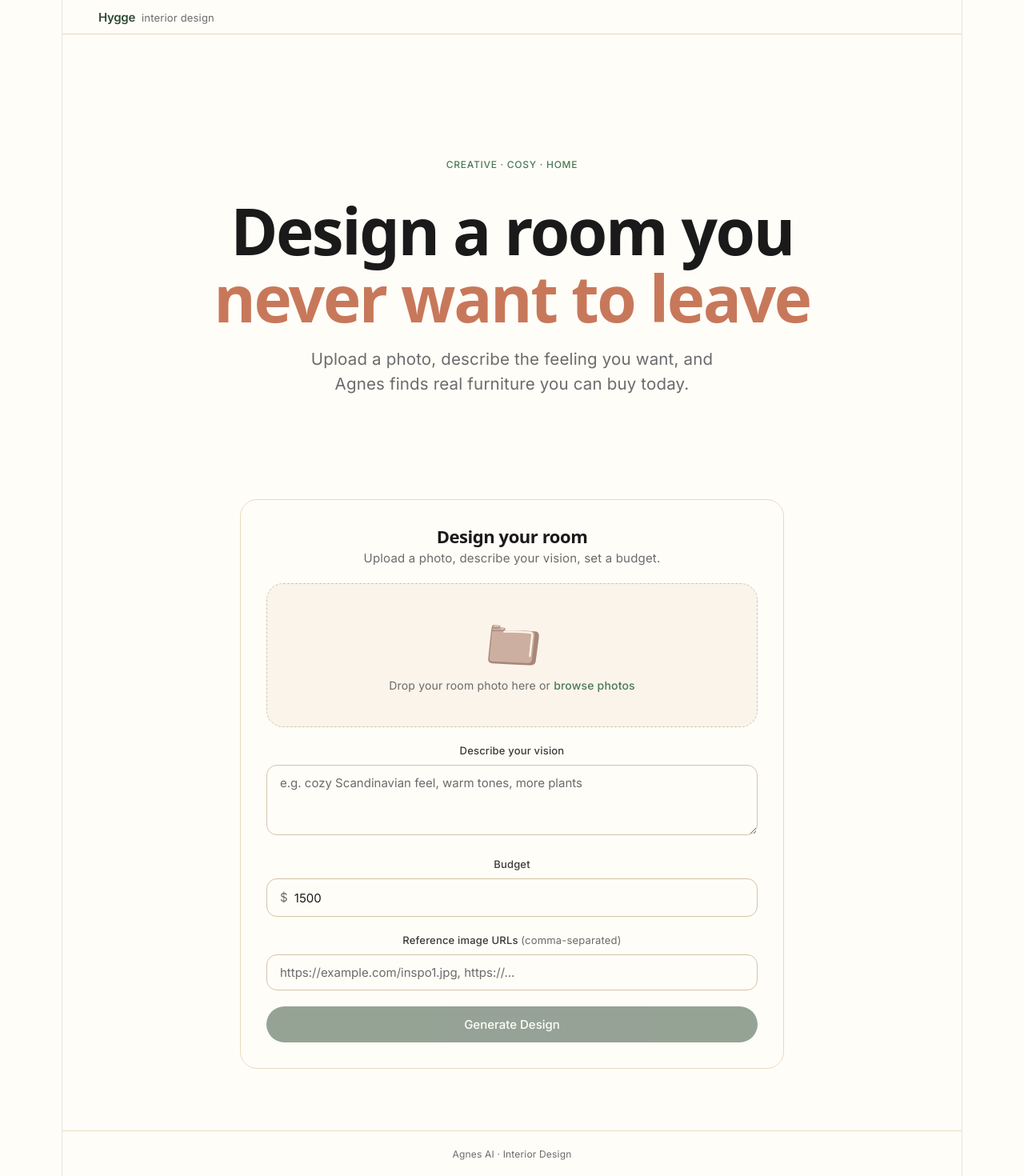
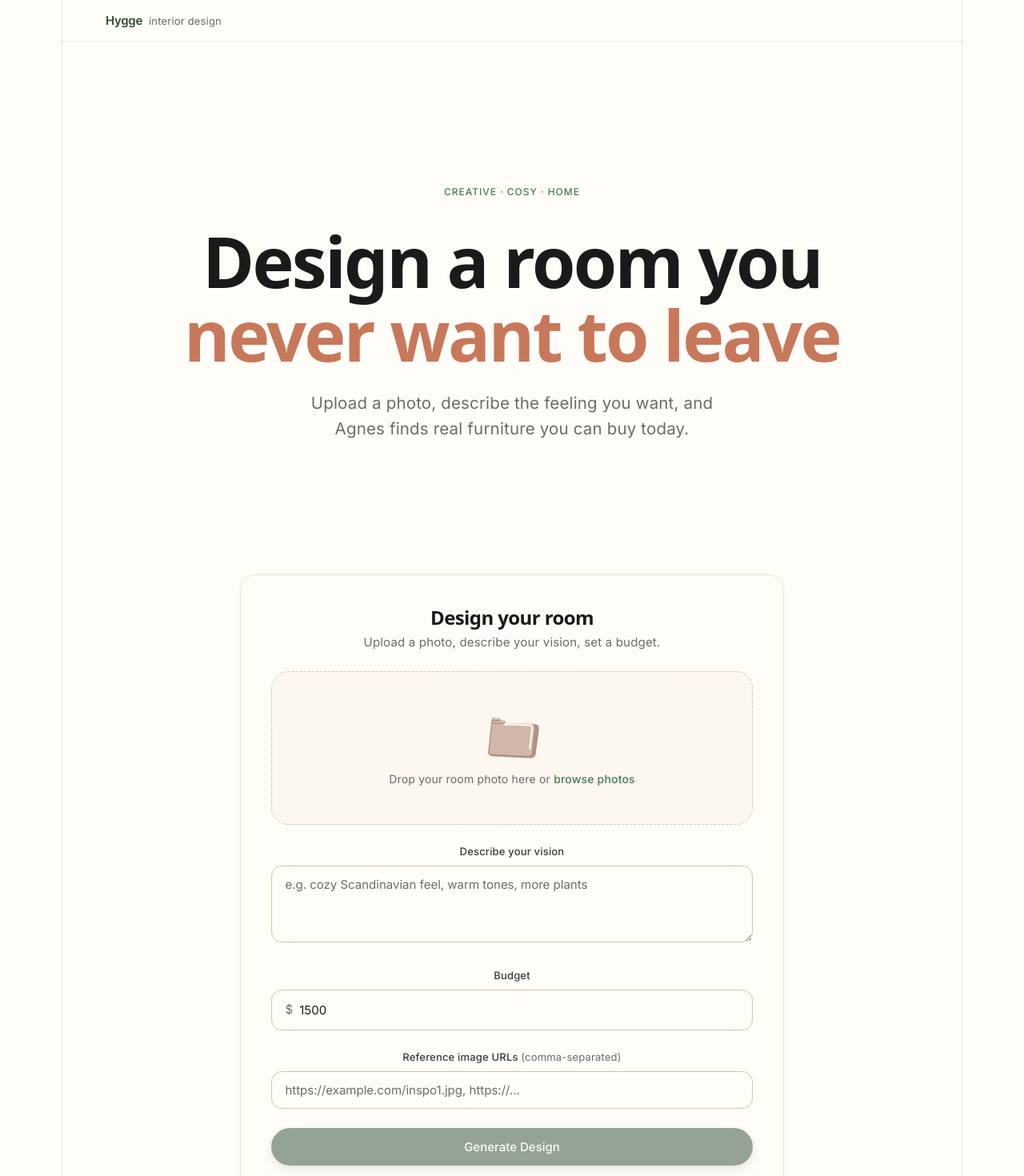
Before and after one commit to erbreuer/agnes-hackathon, a React (Vite) app in the folder frontend/: page / in a window 1280 px wide. Shown: the top 1470 px of the page at 80% size. Built offline with nearby package versions, Linux system fonts and the light colour scheme.

Commit message:
small changes

```diff
--- a/frontend/src/App.css
+++ b/frontend/src/App.css
@@ -1,12 +1,11 @@
 /* ── Font — Inter only ── */
 @import url('https://fonts.googleapis.com/css2?family=Inter:wght@300;400;500;600;700&display=swap');
 
-/* ── Color tokens — hygge palette kept ── */
+/* ── Color tokens — hygge palette ── */
 :root {
   --forest:        #2D4A35;
   --forest-mid:    #4A7A56;
   --terracotta:    #C8785A;
-  --terra-pale:    #E8B89A;
   --cream:         #F5EDE0;
   --parchment:     #FAF4EA;
   --warm-white:    #FFFDF8;
@@ -18,21 +17,33 @@
   --error:         #B83A2E;
   --error-bg:      #FDF2F1;
 
-  /* Apple-style structural tokens */
-  --radius:        21px;
-  --radius-pill:   980px;
-  --header-h:      43px;
+  /* Shadows — soft, diffuse, layered */
+  --shadow-sm:  0 1px 2px rgba(45,74,53,0.04),
+                0 2px 8px rgba(45,74,53,0.04);
+  --shadow-md:  0 2px 8px rgba(45,74,53,0.05),
+                0 8px 24px rgba(45,74,53,0.07),
+                0 20px 48px rgba(45,74,53,0.05);
+  --shadow-lg:  0 4px 16px rgba(45,74,53,0.06),
+                0 16px 48px rgba(45,74,53,0.10),
+                0 40px 80px rgba(45,74,53,0.07);
+
+  /* Spring-like cubic-bezier — overshoot feel */
+  --spring:     cubic-bezier(0.34, 1.56, 0.64, 1);
+  --ease-out:   cubic-bezier(0.16, 1, 0.3, 1);
+
+  --radius:     21px;
+  --radius-pill: 980px;
+  --header-h:   52px;
 }
 
 /* ── Reset ── */
 *, *::before, *::after { box-sizing: border-box; margin: 0; padding: 0; }
-
 html { scroll-behavior: smooth; }
 
 body {
   font-family: 'Inter', -apple-system, BlinkMacSystemFont, sans-serif;
   font-size: 17px;
-  line-height: 1.47;
+  line-height: 1.5;
   color: var(--text-body);
   background: var(--warm-white);
   -webkit-font-smoothing: antialiased;
@@ -46,15 +57,17 @@ body {
   flex-direction: column;
 }
 
-/* ── Header — Apple 43px sticky ── */
+/* ── Header — Glassmorphism ── */
 .header {
   position: sticky;
   top: 0;
   z-index: 100;
   height: var(--header-h);
-  background: rgba(255, 253, 248, 0.9);
-  border-bottom: 1px solid var(--sand);
-  padding: 0 clamp(1rem, 4vw, 2.5rem);
+  background: rgba(255, 253, 248, 0.72);
+  backdrop-filter: saturate(180%) blur(20px);
+  -webkit-backdrop-filter: saturate(180%) blur(20px);
+  border-bottom: 1px solid rgba(232, 217, 192, 0.6);
+  padding: 0 clamp(1.5rem, 5vw, 3rem);
   padding-top: env(safe-area-inset-top);
   flex-shrink: 0;
 }
@@ -82,10 +95,10 @@ body {
   margin-left: 8px;
 }
 
-/* ── Hero — Apple massive type ── */
+/* ── Hero ── */
 .hero {
   background: var(--warm-white);
-  padding: clamp(5rem, 12vw, 9rem) clamp(1rem, 4vw, 2.5rem) clamp(3rem, 6vw, 5rem);
+  padding: clamp(6rem, 14vw, 11rem) clamp(1.5rem, 5vw, 3rem) clamp(4rem, 8vw, 6rem);
   text-align: center;
 }
 
@@ -93,22 +106,24 @@ body {
   font-size: 12px;
   font-weight: 500;
   color: var(--forest-mid);
-  letter-spacing: 0.06em;
+  letter-spacing: 0.08em;
   text-transform: uppercase;
-  margin-bottom: 20px;
+  margin-bottom: 24px;
+  animation: fly-in 0.6s var(--ease-out) both;
 }
 
 .hero-title {
-  font-size: clamp(40px, 7vw, 80px);
+  font-size: clamp(44px, 7.5vw, 88px);
   font-weight: 700;
-  line-height: 1.05;
+  line-height: 1.04;
   letter-spacing: -0.03em;
   color: var(--text-dark);
-  margin-bottom: 20px;
-  max-width: 900px;
+  margin-bottom: 24px;
+  max-width: 960px;
   margin-left: auto;
   margin-right: auto;
   text-wrap: balance;
+  animation: fly-in 0.6s var(--ease-out) 80ms both;
 }
 
 .hero-title em {
@@ -120,16 +135,17 @@ body {
   font-size: clamp(17px, 1.6vw, 21px);
   color: var(--text-muted);
   font-weight: 400;
-  line-height: 1.5;
-  max-width: 560px;
+  line-height: 1.55;
+  max-width: 540px;
   margin: 0 auto;
   text-wrap: pretty;
+  animation: fly-in 0.6s var(--ease-out) 160ms both;
 }
 
 /* ── Layout ── */
 .layout {
   flex: 1;
-  padding: clamp(2rem, 4vw, 4rem) clamp(1rem, 4vw, 2.5rem) clamp(3rem, 6vw, 5rem);
+  padding: clamp(2.5rem, 5vw, 5rem) clamp(1.5rem, 5vw, 3rem) clamp(4rem, 7vw, 6rem);
   width: 100%;
 }
 
@@ -145,8 +161,8 @@ body {
 
 .layout--split {
   display: grid;
-  grid-template-columns: minmax(320px, 420px) minmax(0, 1fr);
-  gap: clamp(1.5rem, 3vw, 3rem);
+  grid-template-columns: minmax(340px, 440px) minmax(0, 1fr);
+  gap: clamp(2rem, 4vw, 4rem);
   align-items: start;
   max-width: 1440px;
   margin: 0 auto;
@@ -154,31 +170,34 @@ body {
 
 .layout--split .form-panel {
   position: sticky;
-  top: calc(var(--header-h) + 16px);
+  top: calc(var(--header-h) + 20px);
   width: 100%;
 }
 
 .results-panel {
   display: flex;
   flex-direction: column;
-  gap: 16px;
+  gap: 20px;
   min-width: 0;
 }
 
-/* ── Cards ── */
+/* ── Cards — frosted glass feel ── */
 .card {
-  background: var(--warm-white);
+  background: rgba(255, 253, 248, 0.85);
+  backdrop-filter: blur(8px);
+  -webkit-backdrop-filter: blur(8px);
   border-radius: var(--radius);
-  border: 1px solid var(--sand);
-  padding: clamp(20px, 2.5vw, 34px);
+  border: 1px solid rgba(232, 217, 192, 0.7);
+  box-shadow: var(--shadow-sm);
+  padding: clamp(24px, 3vw, 40px);
 }
 
 .card h2 {
-  font-size: 22px;
-  font-weight: 600;
-  letter-spacing: -0.02em;
+  font-size: 24px;
+  font-weight: 700;
+  letter-spacing: -0.025em;
   color: var(--text-dark);
-  margin-bottom: 4px;
+  margin-bottom: 6px;
   line-height: 1.2;
   text-wrap: balance;
 }
@@ -187,8 +206,14 @@ body {
   font-size: 15px;
   color: var(--text-muted);
   font-weight: 400;
-  margin-bottom: 20px;
+  margin-bottom: 24px;
   text-wrap: pretty;
+  line-height: 1.5;
+}
+
+/* ── Form card entrance ── */
+.form-card {
+  animation: fly-in 0.6s var(--ease-out) 120ms both;
 }
 
 /* ── Form fields ── */
@@ -197,31 +222,32 @@ body {
   font-size: 13px;
   font-weight: 500;
   color: var(--text-body);
-  margin: 20px 0 8px;
+  margin: 24px 0 8px;
 }
 
 .input, .textarea {
   width: 100%;
   border: 1px solid var(--sand-dark);
   border-radius: 13px;
-  padding: 12px 16px;
+  padding: 13px 16px;
   font-size: 15px;
   font-family: inherit;
   font-weight: 400;
   color: var(--text-dark);
-  background: var(--warm-white);
+  background: rgba(255, 253, 248, 0.9);
   outline: none;
+  transition: border-color 0.18s var(--ease-out),
+              box-shadow   0.18s var(--ease-out);
 }
 
 .input:focus, .textarea:focus {
   border-color: var(--forest);
-  outline: 2px solid rgba(45, 74, 53, 0.25);
-  outline-offset: 2px;
+  box-shadow: 0 0 0 3px rgba(45, 74, 53, 0.15);
 }
 
 .input:disabled, .textarea:disabled { opacity: 0.5; cursor: not-allowed; }
 .input::placeholder, .textarea::placeholder { color: var(--text-muted); }
-.textarea { resize: vertical; min-height: 88px; }
+.textarea { resize: vertical; min-height: 96px; }
 
 .input-prefix-wrap {
   display: flex;
@@ -229,17 +255,18 @@ body {
   border: 1px solid var(--sand-dark);
   border-radius: 13px;
   overflow: hidden;
-  background: var(--warm-white);
+  background: rgba(255, 253, 248, 0.9);
+  transition: border-color 0.18s var(--ease-out),
+              box-shadow   0.18s var(--ease-out);
 }
 
 .input-prefix-wrap:focus-within {
   border-color: var(--forest);
-  outline: 2px solid rgba(45, 74, 53, 0.25);
-  outline-offset: 2px;
+  box-shadow: 0 0 0 3px rgba(45, 74, 53, 0.15);
 }
 
 .input-prefix {
-  padding: 12px 4px 12px 16px;
+  padding: 13px 4px 13px 16px;
   color: var(--text-muted);
   font-size: 15px;
   font-weight: 400;
@@ -254,33 +281,39 @@ body {
   background: transparent;
 }
 
-.input--budget:focus { outline: none; }
+.input--budget:focus { box-shadow: none; }
 
 /* ── Drop zone ── */
 .dropzone {
-  border: 1px dashed var(--sand-dark);
+  border: 1.5px dashed var(--sand-dark);
   border-radius: var(--radius);
-  background: var(--parchment);
-  min-height: 180px;
+  background: rgba(250, 244, 234, 0.6);
+  min-height: 192px;
   display: flex;
   align-items: center;
   justify-content: center;
   cursor: pointer;
   overflow: hidden;
   margin-bottom: 4px;
+  transition: border-color 0.2s var(--ease-out),
+              background   0.2s var(--ease-out),
+              transform    0.2s var(--spring);
 }
 
 .dropzone:hover {
   border-color: var(--forest-mid);
-  background: var(--cream);
+  background: rgba(245, 237, 224, 0.7);
+  transform: scale(1.005);
 }
 
 .dropzone--filled {
   border-style: solid;
   border-color: var(--sand);
-  min-height: 260px;
+  min-height: 280px;
   background: var(--cream);
 }
+
+.dropzone--filled:hover { transform: none; }
 
 .dropzone-hint {
   display: flex;
@@ -303,12 +336,12 @@ body {
 .dropzone-icon {
   width: 80px;
   height: 64px;
-  opacity: 0.7;
+  opacity: 0.65;
 }
 
 .dropzone-preview {
   width: 100%;
-  height: 260px;
+  height: 280px;
   object-fit: cover;
 }
 
@@ -328,14 +361,17 @@ body {
   cursor: pointer;
   overflow: hidden;
   flex-shrink: 0;
+  transition: border-color 0.15s, transform 0.2s var(--spring);
 }
 
-.photo-thumb-btn:hover { border-color: var(--sand-dark); }
+.photo-thumb-btn:hover {
+  border-color: var(--sand-dark);
+  transform: scale(1.06);
+}
 
 .photo-thumb-btn--active {
   border-color: var(--forest);
-  outline: 2px solid rgba(45, 74, 53, 0.2);
-  outline-offset: 2px;
+  box-shadow: 0 0 0 3px rgba(45, 74, 53, 0.18);
 }
 
 .photo-thumb {
@@ -357,40 +393,65 @@ body {
   border-radius: var(--radius-pill);
   border: none;
   cursor: pointer;
-  padding: 13px 24px;
+  padding: 14px 28px;
+  transition: background  0.18s var(--ease-out),
+              transform   0.2s  var(--spring),
+              box-shadow  0.18s var(--ease-out),
+              opacity     0.15s;
 }
 
 .btn--primary {
   width: 100%;
-  margin-top: 20px;
+  margin-top: 24px;
   background: var(--forest);
   color: var(--warm-white);
+  box-shadow: 0 2px 8px rgba(45,74,53,0.18),
+              0 8px 20px rgba(45,74,53,0.12);
 }
 
-.btn--primary:hover:not(:disabled) { background: var(--forest-mid); }
+.btn--primary:hover:not(:disabled) {
+  background: var(--forest-mid);
+  box-shadow: 0 4px 16px rgba(45,74,53,0.22),
+              0 12px 32px rgba(45,74,53,0.14);
+  transform: translateY(-1px);
+}
+
+.btn--primary:active:not(:disabled) {
+  transform: scale(0.97) translateY(0);
+  box-shadow: 0 1px 4px rgba(45,74,53,0.18);
+}
+
 .btn--primary:focus-visible {
   outline: 2px solid var(--forest);
   outline-offset: 2px;
 }
+
 .btn--primary:disabled { opacity: 0.5; cursor: not-allowed; }
 
 .btn--secondary {
-  background: var(--warm-white);
+  background: rgba(255, 253, 248, 0.9);
   color: var(--forest);
   border: 1px solid var(--sand-dark);
-  padding: 12px 20px;
+  padding: 13px 22px;
   white-space: nowrap;
 }
 
 .btn--secondary:hover:not(:disabled) {
   background: var(--cream);
   border-color: var(--forest-mid);
+  transform: translateY(-1px);
+  box-shadow: 0 4px 12px rgba(45,74,53,0.08);
+}
+
+.btn--secondary:active:not(:disabled) {
+  transform: scale(0.97) translateY(0);
 }
 
 .btn--secondary:focus-visible {
   outline: 2px solid var(--forest);
   outline-offset: 2px;
 }
+
 .btn--secondary:disabled { opacity: 0.5; cursor: not-allowed; }
 
 .link-btn {
@@ -428,7 +489,7 @@ body {
 /* ── Error banner ── */
 .error-banner {
   margin-top: 13px;
-  padding: 12px 16px;
+  padding: 13px 16px;
   background: var(--error-bg);
   color: var(--error);
   border-radius: 13px;
@@ -438,10 +499,13 @@ body {
 
 /* ── Design summary ── */
 .summary-banner {
-  background: var(--cream);
+  background: rgba(245, 237, 224, 0.8);
+  backdrop-filter: blur(8px);
+  -webkit-backdrop-filter: blur(8px);
   border-radius: var(--radius);
-  padding: clamp(20px, 3vw, 34px);
-  border: 1px solid var(--sand);
+  padding: clamp(24px, 3vw, 40px);
+  border: 1px solid rgba(232, 217, 192, 0.8);
+  box-shadow: var(--shadow-sm);
 }
 
 .summary-label {
@@ -449,17 +513,17 @@ body {
   font-size: 11px;
   font-weight: 500;
   color: var(--forest-mid);
-  letter-spacing: 0.05em;
+  letter-spacing: 0.06em;
   text-transform: uppercase;
   margin-bottom: 13px;
 }
 
 .design-summary {
-  font-size: clamp(18px, 2vw, 24px);
+  font-size: clamp(19px, 2vw, 26px);
   font-weight: 600;
   color: var(--forest);
-  line-height: 1.3;
-  letter-spacing: -0.01em;
+  line-height: 1.35;
+  letter-spacing: -0.015em;
   text-wrap: pretty;
 }
 
@@ -467,8 +531,8 @@ body {
 .renders-grid {
   display: grid;
   grid-template-columns: repeat(auto-fit, minmax(min(100%, 260px), 1fr));
-  gap: 13px;
-  margin-top: 20px;
+  gap: 16px;
+  margin-top: 24px;
 }
 
 .render-link {
@@ -476,7 +540,15 @@ body {
   border-radius: var(--radius);
   overflow: hidden;
   background: var(--cream);
-  border: 1px solid var(--sand);
+  border: 1px solid rgba(232, 217, 192, 0.6);
+  box-shadow: var(--shadow-sm);
+  transition: transform   0.3s var(--spring),
+              box-shadow  0.3s var(--ease-out);
+}
+
+.render-link:hover {
+  transform: translateY(-4px) scale(1.01);
+  box-shadow: var(--shadow-md);
 }
 
 .render-img {
@@ -490,29 +562,37 @@ body {
 .products-grid {
   display: grid;
   grid-template-columns: repeat(auto-fill, minmax(min(100%, 190px), 1fr));
-  gap: 13px;
-  margin-top: 20px;
+  gap: 16px;
+  margin-top: 24px;
 }
 
 .product-card {
-  background: var(--cream);
+  background: rgba(245, 237, 224, 0.7);
   border-radius: var(--radius);
   overflow: hidden;
-  border: 1px solid var(--sand);
+  border: 1px solid rgba(232, 217, 192, 0.6);
+  box-shadow: var(--shadow-sm);
   display: flex;
   flex-direction: column;
+  transition: transform  0.25s var(--spring),
+              box-shadow 0.25s var(--ease-out);
+}
+
+.product-card:hover {
+  transform: translateY(-5px) scale(1.015);
+  box-shadow: var(--shadow-md);
 }
 
 .product-img {
   width: 100%;
-  height: 148px;
+  height: 152px;
   object-fit: cover;
   display: block;
   background: var(--warm-white);
 }
 
 .product-info {
-  padding: 13px 16px 16px;
+  padding: 16px 16px 18px;
   display: flex;
   flex-direction: column;
   gap: 4px;
@@ -527,7 +607,7 @@ body {
   -webkit-line-clamp: 2;
   -webkit-box-orient: vertical;
   overflow: hidden;
-  line-height: 1.35;
+  line-height: 1.4;
   text-wrap: pretty;
 }
 
@@ -541,8 +621,8 @@ body {
 .buy-btn {
   display: inline-flex;
   align-items: center;
-  margin-top: auto;
-  padding: 6px 16px;
+  margin-top: 8px;
+  padding: 7px 16px;
   background: var(--terracotta);
   color: var(--warm-white);
   border-radius: var(--radius-pill);
@@ -550,18 +630,25 @@ body {
   font-weight: 500;
   text-decoration: none;
   align-self: flex-start;
+  transition: background 0.15s var(--ease-out),
+              transform  0.2s  var(--spring);
 }
 
-.buy-btn:hover { background: #B86848; }
+.buy-btn:hover {
+  background: #B86848;
+  transform: scale(1.04);
+}
+
 .buy-btn:focus-visible {
   outline: 2px solid var(--terracotta);
   outline-offset: 2px;
 }
 
-/* ── Refine ── */
+/* ── Refine card ── */
 .refine-card {
   background: var(--forest);
   border: none;
+  box-shadow: var(--shadow-md);
   color: var(--warm-white);
 }
 
@@ -570,17 +657,16 @@ body {
 
 .refine-card .input {
   background: rgba(255, 253, 248, 0.08);
-  border-color: rgba(255, 253, 248, 0.18);
+  border-color: rgba(255, 253, 248, 0.2);
   color: var(--warm-white);
 }
 
 .refine-card .input:focus {
   border-color: rgba(255, 253, 248, 0.5);
-  outline: 2px solid rgba(255, 253, 248, 0.15);
-  outline-offset: 2px;
+  box-shadow: 0 0 0 3px rgba(255, 253, 248, 0.1);
 }
 
-.refine-card .input::placeholder { color: rgba(255, 253, 248, 0.45); }
+.refine-card .input::placeholder { color: rgba(255, 253, 248, 0.4); }
 
 .refine-row {
   display: flex;
@@ -591,19 +677,21 @@ body {
 .refine-input { flex: 1; }
 
 .refine-card .btn--secondary {
-  background: rgba(255, 253, 248, 0.12);
+  background: rgba(255, 253, 248, 0.1);
   color: var(--warm-white);
   border-color: rgba(255, 253, 248, 0.25);
 }
 
 .refine-card .btn--secondary:hover:not(:disabled) {
-  background: rgba(255, 253, 248, 0.2);
+  background: rgba(255, 253, 248, 0.18);
+  border-color: rgba(255, 253, 248, 0.4);
+  box-shadow: none;
 }
 
 /* ── Footer ── */
 .footer {
   text-align: center;
-  padding: 20px;
+  padding: 24px;
   font-size: 12px;
   color: var(--text-muted);
   border-top: 1px solid var(--sand);
@@ -650,7 +738,7 @@ body {
 @keyframes fly-in {
   from {
     opacity: 0;
-    transform: translateY(24px);
+    transform: translateY(20px);
   }
   to {
     opacity: 1;
@@ -658,56 +746,41 @@ body {
   }
 }
 
-@keyframes fade-in {
-  from { opacity: 0; }
-  to   { opacity: 1; }
-}
+/* Results panel — staggered fly-in */
+.results-panel > *:nth-child(1) { animation: fly-in 0.5s var(--ease-out) 0ms   both; }
+.results-panel > *:nth-child(2) { animation: fly-in 0.5s var(--ease-out) 80ms  both; }
+.results-panel > *:nth-child(3) { animation: fly-in 0.5s var(--ease-out) 160ms both; }
+.results-panel > *:nth-child(4) { animation: fly-in 0.5s var(--ease-out) 240ms both; }
 
-/* Hero entrance */
-.hero-eyebrow {
-  animation: fly-in 0.5s ease-out both;
-}
-.hero-title {
-  animation: fly-in 0.5s ease-out 80ms both;
-}
-.hero-sub {
-  animation: fly-in 0.5s ease-out 160ms both;
-}
+/* Product cards */
+.products-grid .product-card:nth-child(1)   { animation: fly-in 0.4s var(--ease-out) 0ms   both; }
+.products-grid .product-card:nth-child(2)   { animation: fly-in 0.4s var(--ease-out) 40ms  both; }
+.products-grid .product-card:nth-child(3)   { animation: fly-in 0.4s var(--ease-out) 80ms  both; }
+.products-grid .product-card:nth-child(4)   { animation: fly-in 0.4s var(--ease-out) 120ms both; }
+.products-grid .product-card:nth-child(5)   { animation: fly-in 0.4s var(--ease-out) 160ms both; }
+.products-grid .product-card:nth-child(6)   { animation: fly-in 0.4s var(--ease-out) 200ms both; }
+.products-grid .product-card:nth-child(7)   { animation: fly-in 0.4s var(--ease-out) 240ms both; }
+.products-grid .product-card:nth-child(8)   { animation: fly-in 0.4s var(--ease-out) 280ms both; }
+.products-grid .product-card:nth-child(n+9) { animation: fly-in 0.4s var(--ease-out) 320ms both; }
 
-/* Form card entrance */
-.form-card {
-  animation: fly-in 0.5s ease-out 100ms both;
-}
+/* Render links */
+.renders-grid .render-link:nth-child(1) { animation: fly-in 0.5s var(--ease-out) 0ms   both; }
+.renders-grid .render-link:nth-child(2) { animation: fly-in 0.5s var(--ease-out) 70ms  both; }
+.renders-grid .render-link:nth-child(3) { animation: fly-in 0.5s var(--ease-out) 140ms both; }
 
-/* Results panel — each child flies in staggered */
-.results-panel > *:nth-child(1) { animation: fly-in 0.45s ease-out 0ms   both; }
-.results-panel > *:nth-child(2) { animation: fly-in 0.45s ease-out 80ms  both; }
-.results-panel > *:nth-child(3) { animation: fly-in 0.45s ease-out 160ms both; }
-.results-panel > *:nth-child(4) { animation: fly-in 0.45s ease-out 240ms both; }
-
-/* Product cards staggered */
-.products-grid .product-card:nth-child(1)  { animation: fly-in 0.4s ease-out 0ms   both; }
-.products-grid .product-card:nth-child(2)  { animation: fly-in 0.4s ease-out 40ms  both; }
-.products-grid .product-card:nth-child(3)  { animation: fly-in 0.4s ease-out 80ms  both; }
-.products-grid .product-card:nth-child(4)  { animation: fly-in 0.4s ease-out 120ms both; }
-.products-grid .product-card:nth-child(5)  { animation: fly-in 0.4s ease-out 160ms both; }
-.products-grid .product-card:nth-child(6)  { animation: fly-in 0.4s ease-out 200ms both; }
-.products-grid .product-card:nth-child(7)  { animation: fly-in 0.4s ease-out 240ms both; }
-.products-grid .product-card:nth-child(8)  { animation: fly-in 0.4s ease-out 280ms both; }
-.products-grid .product-card:nth-child(n+9){ animation: fly-in 0.4s ease-out 320ms both; }
-
-/* Render images fade in */
-.renders-grid .render-link:nth-child(1) { animation: fly-in 0.45s ease-out 0ms   both; }
-.renders-grid .render-link:nth-child(2) { animation: fly-in 0.45s ease-out 60ms  both; }
-.renders-grid .render-link:nth-child(3) { animation: fly-in 0.45s ease-out 120ms both; }
-
+/* ── Reduced motion ── */
 @media (prefers-reduced-motion: reduce) {
   .spinner { animation: none; opacity: 0.6; }
-  .hero-eyebrow, .hero-title, .hero-sub,
-  .form-card,
+
+  .hero-eyebrow, .hero-title, .hero-sub, .form-card,
   .results-panel > *,
   .products-grid .product-card,
   .renders-grid .render-link {
     animation: none;
   }
+
+  .btn, .product-card, .render-link,
+  .dropzone, .photo-thumb-btn, .buy-btn {
+    transition: none;
+  }
 }
```
